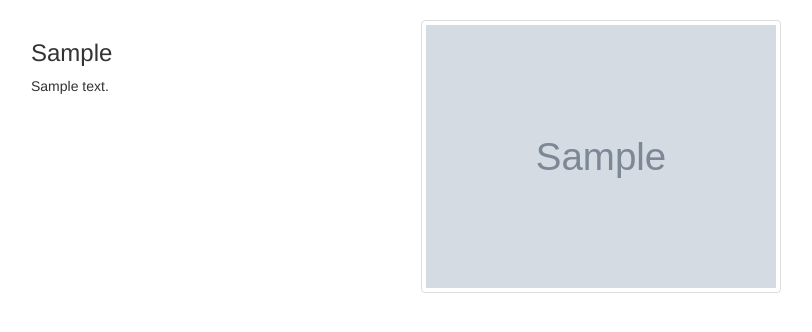
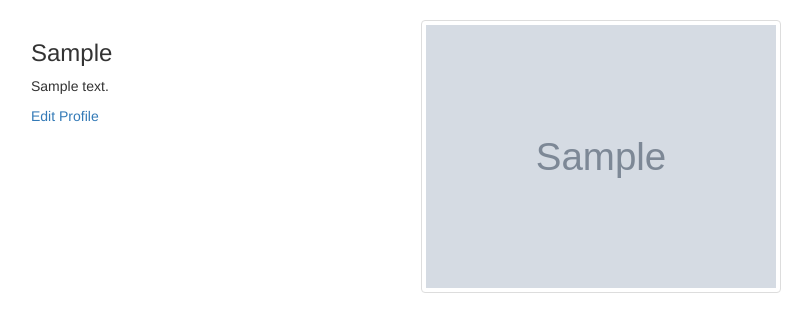
Before and after one commit to Sundaybrian/crystal-pitches, a Flask app: template app/templates/profile/profile.html in a window 1280 px wide. Shown: the part 52-384 px from the top of the page, without its empty margins (39-851 px from the left). Run offline with Flask 2, Linux system fonts and the light colour scheme; a user stored in the database is signed in; tables that the repository leaves empty hold one stand-in row (values such as "Sample post"); the template is opened without the code that fills it: values that come from a table or form of the project are taken from there, most other values are stand-ins (such as "Sample title", 1, 10 or a date in 2020); grey boxes marked "Sample" are stand-in pictures; some libraries are stand-ins or nearby versions.

Commit message:
add the link to the update profile page in the profile template

```diff
--- a/app/main/views.py
+++ b/app/main/views.py
@@ -66,6 +66,9 @@ def profile(uname):
 @main.route('/user/<uname>/update',methods=['GET','POST'])
 @login_required
 def update_profile(uname):
+  '''
+  update_profile view function
+  '''
   user=User.query.filter_by(username=uname).first()
   if user is None:
     abort(404)
--- a/app/templates/profile/profile.html
+++ b/app/templates/profile/profile.html
@@ -10,6 +10,12 @@
       {%else%}
       <p>{{ user.username | capitalize }} has no bio</p>
       {% endif %}
+
+      {% if user==current_user%}
+      <a href="{{url_for('main.update_profile',uname=user.username)}}"
+        >Edit Profile</a
+      >
+      {% endif%}
     </div>
 
     <!-- displaying profile photo -->
```
